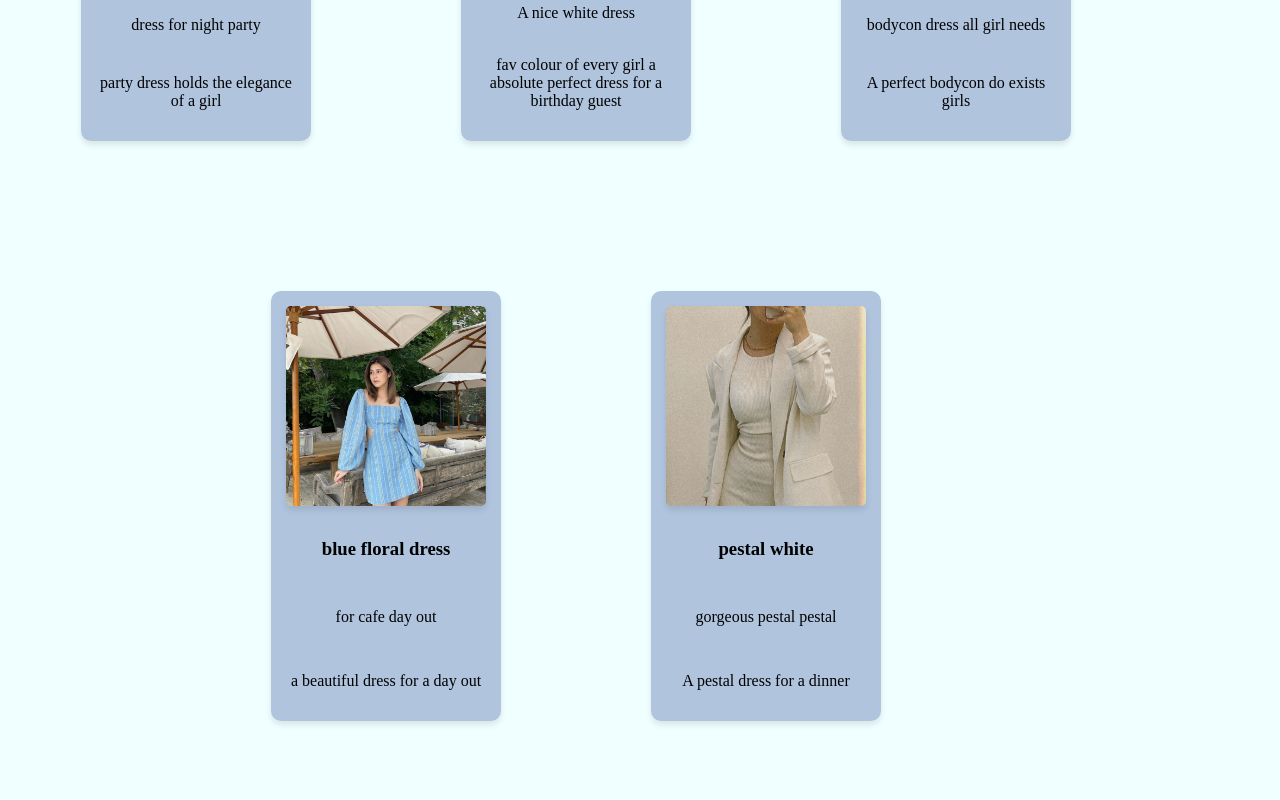
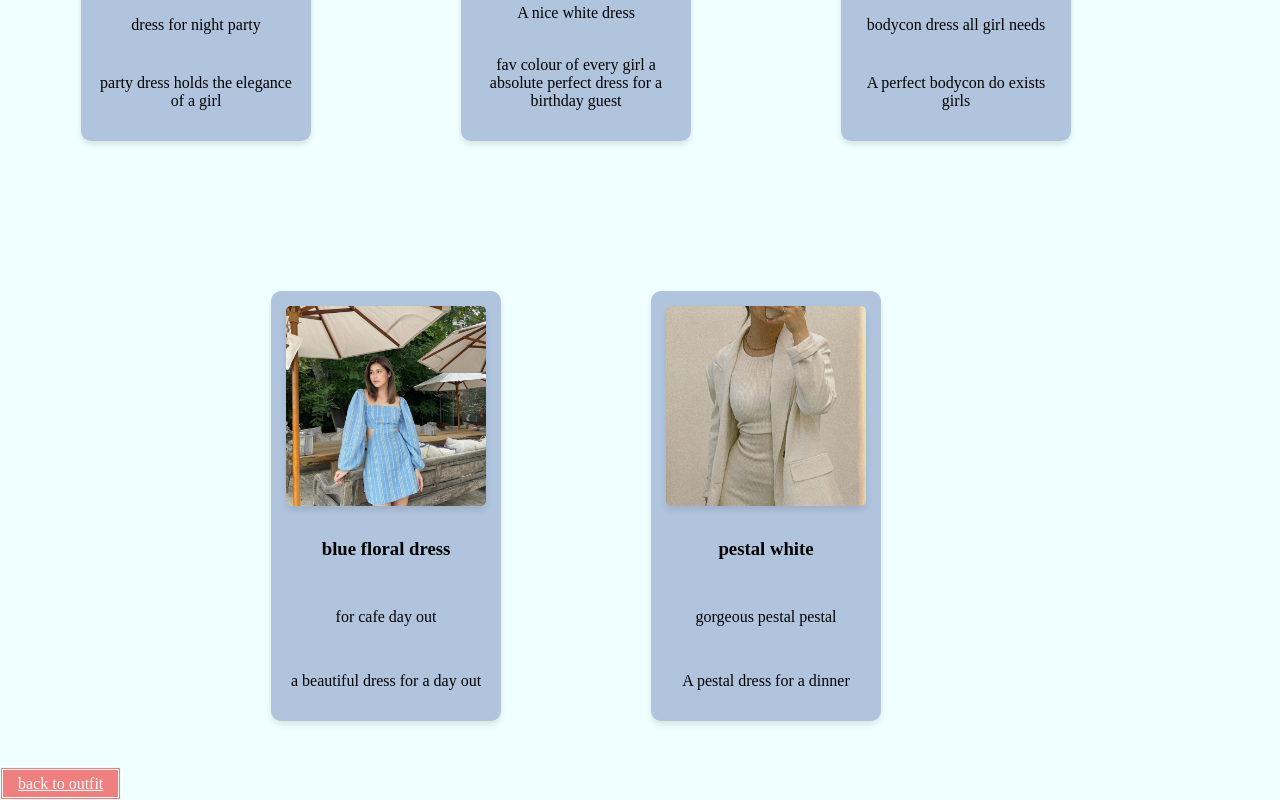
Before and after one commit to Himanikubade09/Assignment-_16, a plain HTML site: page pages/party.html in a window 1280 px wide. Shown: the part 469-1269 px from the top of the page. Before the commit the page ends 1244 px from the top, so only its background shows below. Drawn offline with Linux system fonts and the light colour scheme.

Commit message:
buttons added

```diff
--- a/css/style.css
+++ b/css/style.css
@@ -71,3 +71,14 @@ color:aliceblue;
 h3{
     justify-content: center;
 }
+.btn{
+    background-color: lightcoral;
+    color: hsla(0, 0%, 100%, 0.965);
+    padding: 5px 15px;
+    border: none;
+    cursor: pointer;
+    border-radius: 0;
+    border: 3px double whitesmoke;
+    text-align: center;
+    gap: 50%;
+}
--- a/pages/party.html
+++ b/pages/party.html
@@ -51,5 +51,7 @@
         </div>
     </div>
        <br><br><br>
+       <a href="./outfit.html" class="btn">back to outfit</a>
+
 </body>
 </html>
```
Also changed, not shown: pages/about.html (+1 -0 lines), pages/business.html (+2 -0 lines), pages/casual.html (+2 -0 lines), pages/old-money.html (+2 -0 lines), pages/traditional.html (+1 -0 lines).
